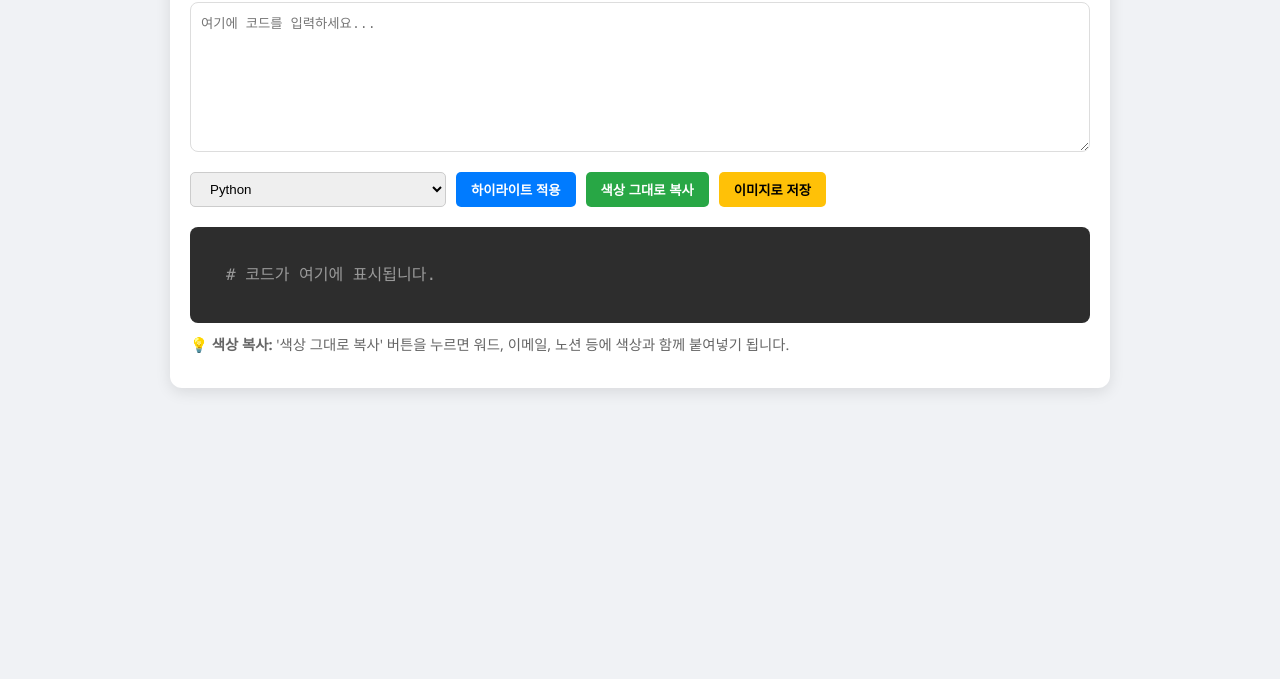
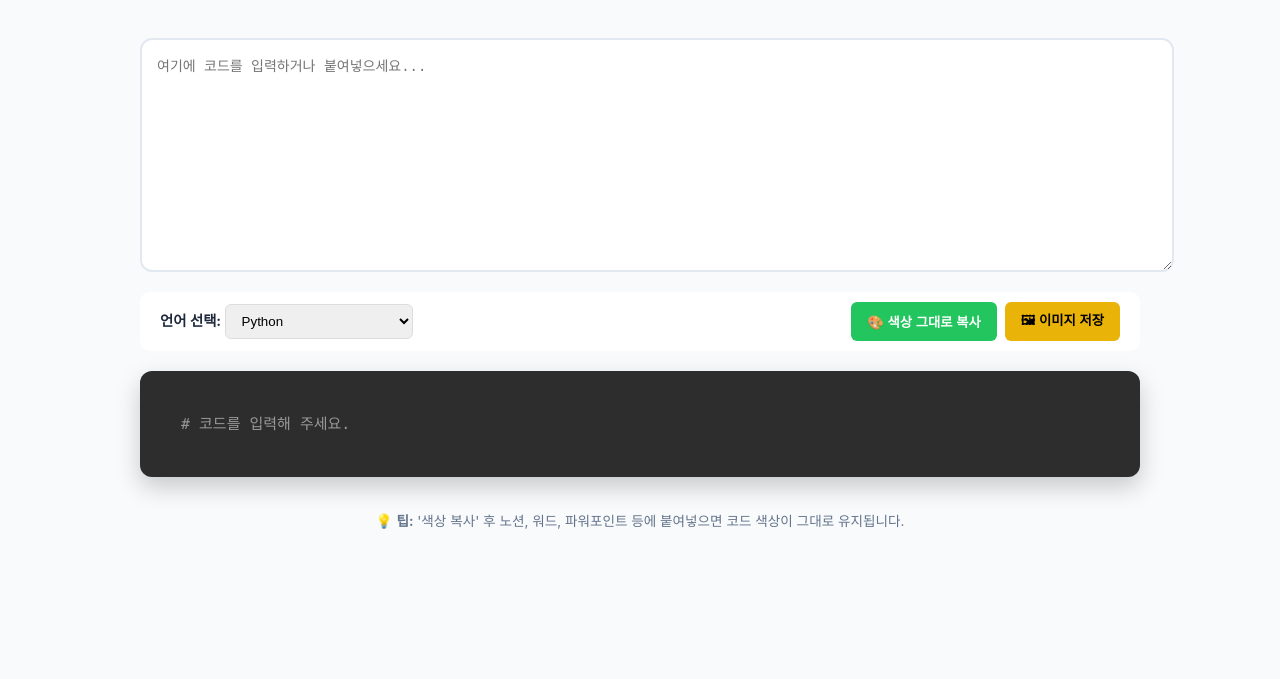
Before and after one commit to bearmanentp/cohi, a plain HTML site: page index.html in a window 1280 px wide. Shown: the part 121-800 px from the top of the page. Drawn offline with nearby package versions, Linux system fonts and the light colour scheme.

Commit message:
Update index.html

```diff
--- a/index.html
+++ b/index.html
@@ -3,70 +3,101 @@
 <head>
     <meta charset="UTF-8">
     <meta name="viewport" content="width=device-width, initial-scale=1.0">
-    <title>Code Visualizer & Copier</title>
+    <title>실시간 코드 복사 & 이미지 변환기</title>
     <link href="https://cdnjs.cloudflare.com/ajax/libs/prism/1.29.0/themes/prism-tomorrow.min.css" rel="stylesheet" />
     <script src="https://cdnjs.cloudflare.com/ajax/libs/prism/1.29.0/prism.min.js"></script>
     <script src="https://cdnjs.cloudflare.com/ajax/libs/prism/1.29.0/components/prism-python.min.js"></script>
     <script src="https://cdnjs.cloudflare.com/ajax/libs/prism/1.29.0/components/prism-javascript.min.js"></script>
     <script src="https://cdnjs.cloudflare.com/ajax/libs/prism/1.29.0/components/prism-css.min.js"></script>
-    <script src="https://cdnjs.cloudflare.com/ajax/libs/prism/1.29.0/components/prism-markup.min.js"></script> <script src="https://cdnjs.cloudflare.com/ajax/libs/html2canvas/1.4.1/html2canvas.min.js"></script>
+    <script src="https://cdnjs.cloudflare.com/ajax/libs/prism/1.29.0/components/prism-markup.min.js"></script>
+    <script src="https://cdnjs.cloudflare.com/ajax/libs/html2canvas/1.4.1/html2canvas.min.js"></script>
+
     <style>
-        body { font-family: 'Segoe UI', sans-serif; background-color: #f0f2f5; padding: 20px; display: flex; flex-direction: column; align-items: center; }
-        .container { width: 90%; max-width: 900px; background: white; padding: 20px; border-radius: 12px; box-shadow: 0 4px 15px rgba(0,0,0,0.1); }
-        h2 { text-align: center; color: #333; }
-        textarea { width: 100%; height: 150px; padding: 10px; border: 1px solid #ddd; border-radius: 8px; font-family: monospace; box-sizing: border-box; }
-        .controls { margin: 15px 0; display: flex; gap: 10px; flex-wrap: wrap; }
-        select, button { padding: 8px 15px; border-radius: 5px; border: 1px solid #ccc; cursor: pointer; }
-        button { background-color: #007bff; color: white; border: none; font-weight: bold; }
-        button:hover { background-color: #0056b3; }
-        #capture-area { position: relative; margin-top: 20px; padding: 20px; background: #2d2d2d; border-radius: 8px; overflow: hidden; }
-        pre { margin: 0 !important; border-radius: 0 !important; }
-        .copy-hint { margin-top: 10px; font-size: 0.9em; color: #666; }
+        :root { --primary: #6366f1; --success: #22c55e; --warning: #eab308; }
+        body { font-family: 'Inter', -apple-system, sans-serif; background-color: #f8fafc; margin: 0; padding: 40px; color: #1e293b; }
+        .wrapper { max-width: 1000px; margin: 0 auto; display: flex; flex-direction: column; gap: 20px; }
+        header { text-align: center; margin-bottom: 10px; }
+
+        /* 입력 영역 */
+        .editor-section { display: flex; flex-direction: column; gap: 10px; }
+        textarea {
+            width: 100%; height: 200px; padding: 15px; border: 2px solid #e2e8f0; border-radius: 12px;
+            font-family: 'Fira Code', monospace; font-size: 14px; resize: vertical; outline: none; transition: border-color 0.2s;
+        }
+        textarea:focus { border-color: var(--primary); }
+
+        /* 컨트롤 영역 */
+        .toolbar { display: flex; justify-content: space-between; align-items: center; background: white; padding: 10px 20px; border-radius: 10px; shadow: 0 1px 3px rgba(0,0,0,0.1); }
+        .btns { display: flex; gap: 8px; }
+        select { padding: 8px 12px; border-radius: 6px; border: 1px solid #ddd; outline: none; cursor: pointer; }
+        button { padding: 8px 16px; border-radius: 6px; border: none; font-weight: 600; cursor: pointer; transition: opacity 0.2s; }
+        button:active { transform: translateY(1px); }
+        .btn-copy { background-color: var(--success); color: white; }
+        .btn-img { background-color: var(--warning); color: black; }
+
+        /* 프리뷰 영역 (이 부분이 복사/캡쳐됨) */
+        #capture-area {
+            background: #2d2d2d; padding: 25px; border-radius: 12px;
+            box-shadow: 0 10px 25px rgba(0,0,0,0.2); overflow-x: auto;
+        }
+        pre { margin: 0 !important; }
+        code { font-family: 'Fira Code', 'Consolas', monospace !important; font-size: 15px !important; line-height: 1.5; }
+
+        .tip { font-size: 0.85rem; color: #64748b; text-align: center; }
     </style>
 </head>
 <body>
 
-<div class="container">
-    <h2>🚀 코드 하이라이터 (Copy & Image)</h2>
+<div class="wrapper">
+    <header>
+        <h1>⚡ 실시간 코드 하이라이터</h1>
+    </header>
 
-    <textarea id="code-input" placeholder="여기에 코드를 입력하세요..."></textarea>
+    <div class="editor-section">
+        <textarea id="code-input" placeholder="여기에 코드를 입력하거나 붙여넣으세요..." oninput="updateHighlight()"></textarea>
+    </div>
 
-    <div class="controls">
-        <select id="lang-select">
-            <option value="python">Python</option>
-            <option value="javascript">JavaScript / Apps Script (Code.gs)</option>
-            <option value="html">HTML</option>
-            <option value="css">CSS</option>
-        </select>
-        <button onclick="highlight()">하이라이트 적용</button>
-        <button onclick="copyToClipboard()" style="background-color: #28a745;">색상 그대로 복사</button>
-        <button onclick="saveImage()" style="background-color: #ffc107; color: black;">이미지로 저장</button>
+    <div class="toolbar">
+        <div>
+            <label style="font-weight: bold; font-size: 0.9em;">언어 선택: </label>
+            <select id="lang-select" onchange="updateHighlight()">
+                <option value="python">Python</option>
+                <option value="javascript">JavaScript / Apps Script</option>
+                <option value="html">HTML</option>
+                <option value="css">CSS</option>
+            </select>
+        </div>
+        <div class="btns">
+            <button class="btn-copy" onclick="copyToClipboard()">🎨 색상 그대로 복사</button>
+            <button class="btn-img" onclick="saveImage()">🖼 이미지 저장</button>
+        </div>
     </div>
 
     <div id="capture-area">
-        <pre><code id="display" class="language-python"># 코드가 여기에 표시됩니다.</code></pre>
+        <pre><code id="display" class="language-python"># 코드를 입력하면 실시간으로 변합니다.</code></pre>
     </div>
 
-    <p class="copy-hint">💡 <b>색상 복사:</b> '색상 그대로 복사' 버튼을 누르면 워드, 이메일, 노션 등에 색상과 함께 붙여넣기 됩니다.</p>
+    <p class="tip">💡 <b>팁:</b> '색상 복사' 후 노션, 워드, 파워포인트 등에 붙여넣으면 코드 색상이 그대로 유지됩니다.</p>
 </div>
 
 <script>
-    // 1. 하이라이팅 적용
-    function highlight() {
-        const code = document.getElementById('code-input').value;
+    // 실시간 하이라이팅 엔진
+    function updateHighlight() {
+        const input = document.getElementById('code-input');
+        const display = document.getElementById('display');
         const lang = document.getElementById('lang-select').value;
-        const display = document.getElementById('display');
+
+        // 텍스트가 비어있을 때 처리
+        const codeText = input.value.trim() === "" ? "# 코드를 입력해 주세요." : input.value;
 
         display.className = `language-${lang}`;
-        display.textContent = code;
+        display.textContent = codeText;
         Prism.highlightElement(display);
     }
 
-    // 2. 리치 텍스트 복사 (색상 포함)
-    async function copyToClipboard() {
+    // 색상 포함 복사 (Rich Text)
+    function copyToClipboard() {
         const area = document.getElementById('capture-area');
-
-        // HTML을 클립보드에 Rich Text로 복사하기 위해 임시 범위 설정
         const range = document.createRange();
         range.selectNode(area);
         window.getSelection().removeAllRanges();
@@ -74,23 +105,29 @@
 
         try {
             document.execCommand('copy');
-            alert('색상 정보와 함께 복사되었습니다! (워드/노션 등에 붙여넣기 가능)');
+            alert('하이라이팅된 코드가 클립보드에 복사되었습니다!');
         } catch (err) {
-            alert('복사 실패: ' + err);
+            alert('복사 실패!');
         }
         window.getSelection().removeAllRanges();
     }
 
-    // 3. 이미지로 저장
+    // 이미지 저장
     function saveImage() {
         const area = document.getElementById('capture-area');
-        html2canvas(area).then(canvas => {
+        html2canvas(area, {
+            backgroundColor: null, // 투명 배경 유지 원할 시
+            scale: 2 // 고화질 저장
+        }).then(canvas => {
             const link = document.createElement('a');
-            link.download = 'code-snippet.png';
+            link.download = 'code-design.png';
             link.href = canvas.toDataURL();
             link.click();
         });
     }
+
+    // 초기 실행
+    updateHighlight();
 </script>
 
 </body>
```
